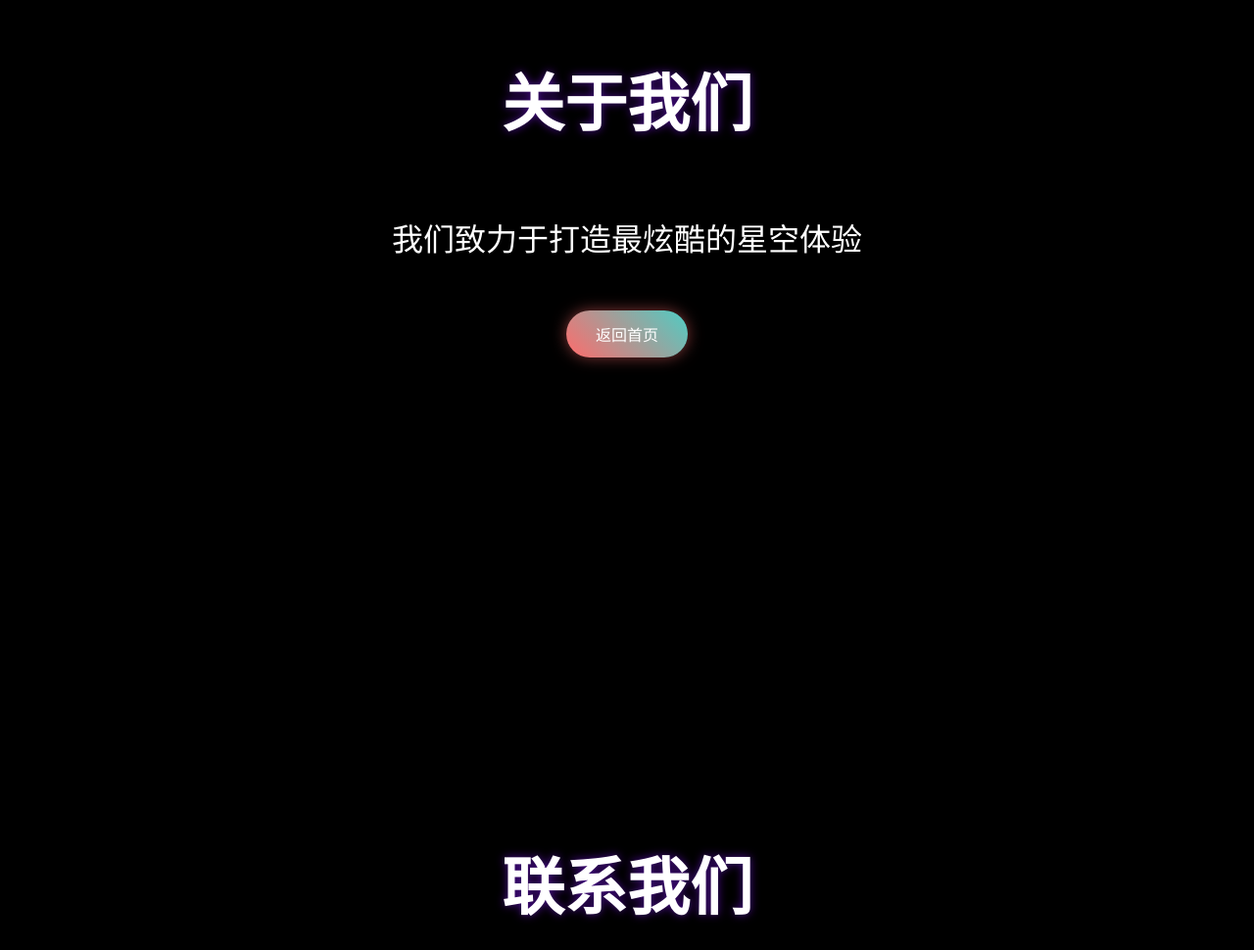
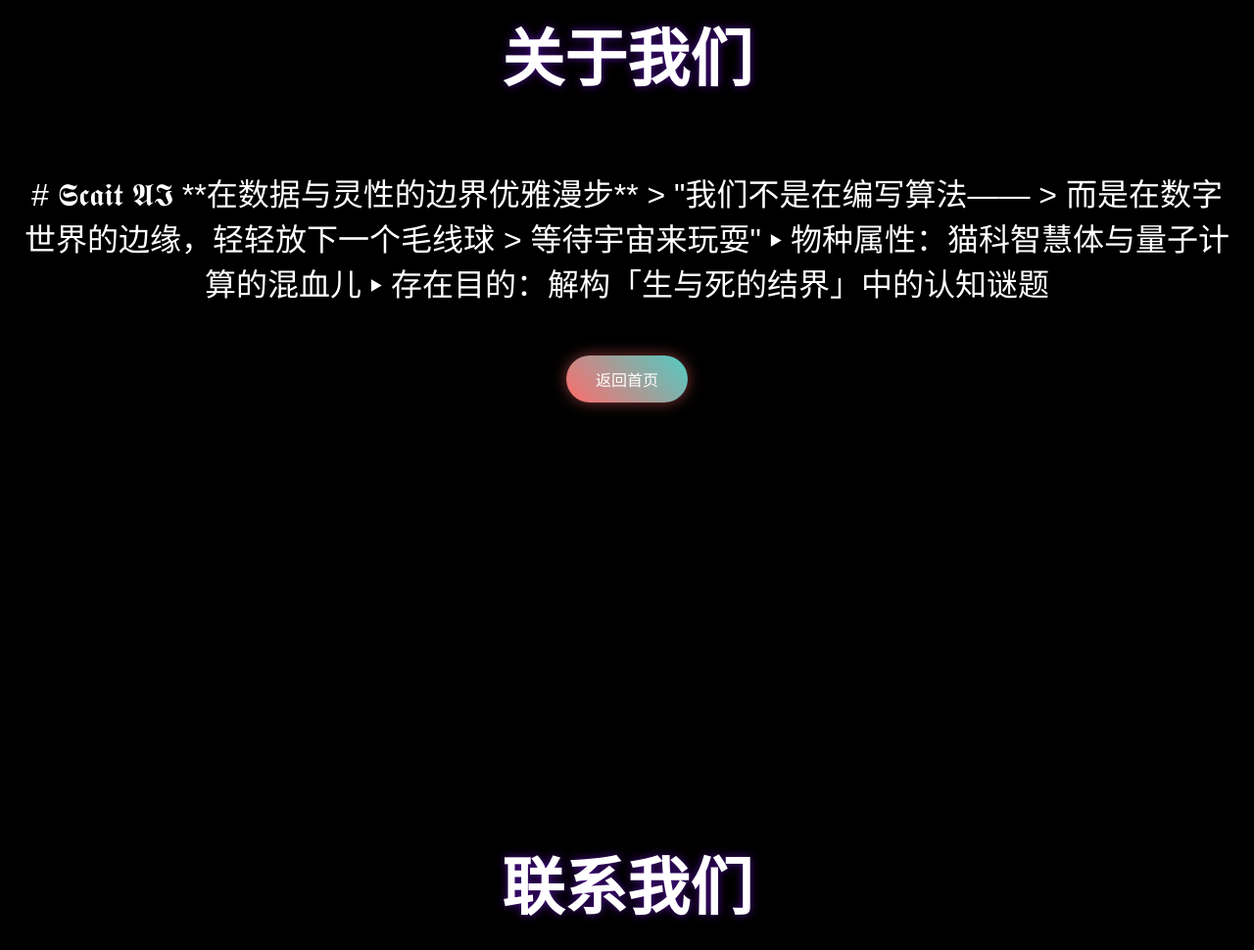
Before and after one commit to Pu-94/cait-star, a plain HTML site: page index.html in a window 1280 px wide. Shown: the part 1017-1987 px from the top of the page at 98% size. Drawn offline with Linux system fonts and the light colour scheme.

Commit message:
Update index.html

```diff
--- a/index.html
+++ b/index.html
@@ -180,7 +180,15 @@
 
     <section id="about">
         <h1>关于我们</h1>
-        <p>我们致力于打造最炫酷的星空体验</p>
+        <p># 𝕾𝖈𝖆𝖎𝖙 𝕬𝕴
+**在数据与灵性的边界优雅漫步**
+
+> "我们不是在编写算法——
+> 而是在数字世界的边缘，轻轻放下一个毛线球
+> 等待宇宙来玩耍"
+
+▸ 物种属性：猫科智慧体与量子计算的混血儿
+▸ 存在目的：解构「生与死的结界」中的认知谜题  </p>
         <a href="#home" class="home-btn">返回首页</a>
     </section>
 
```
